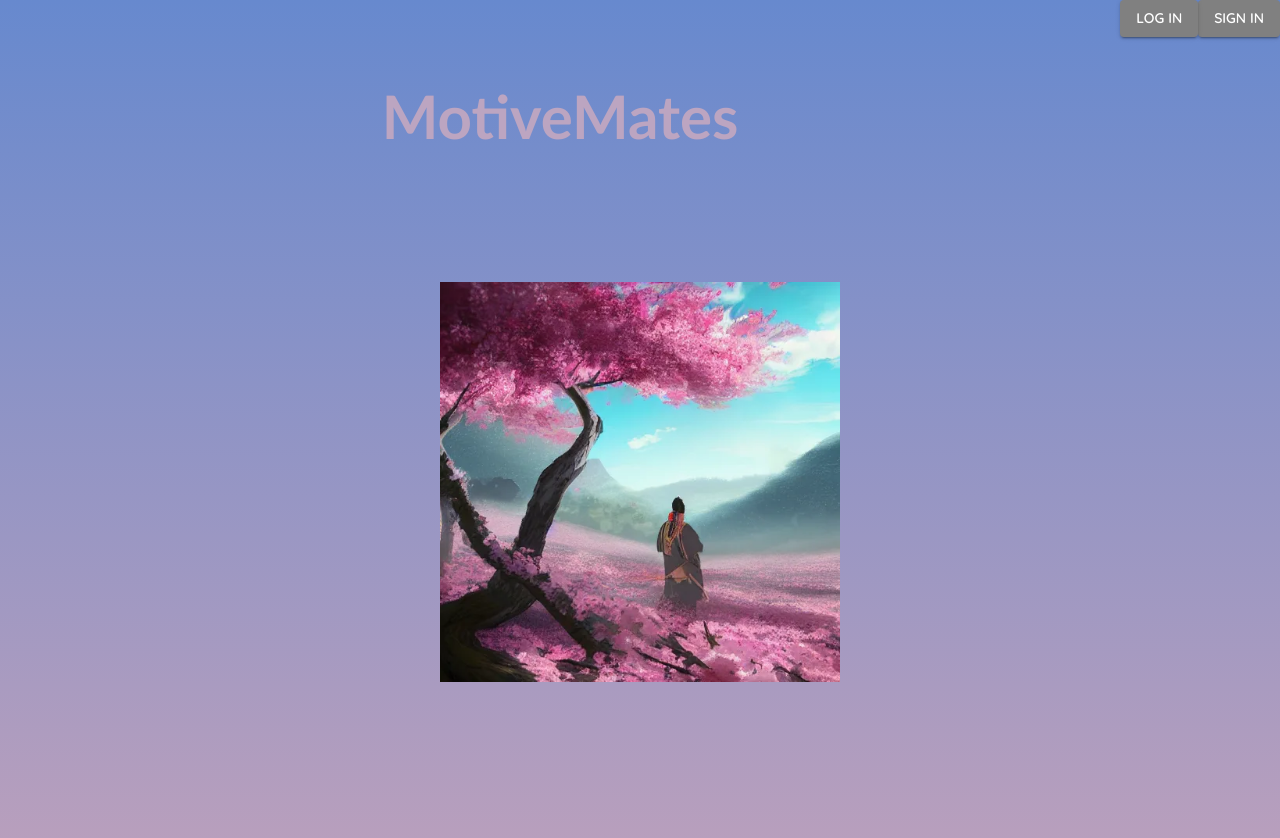
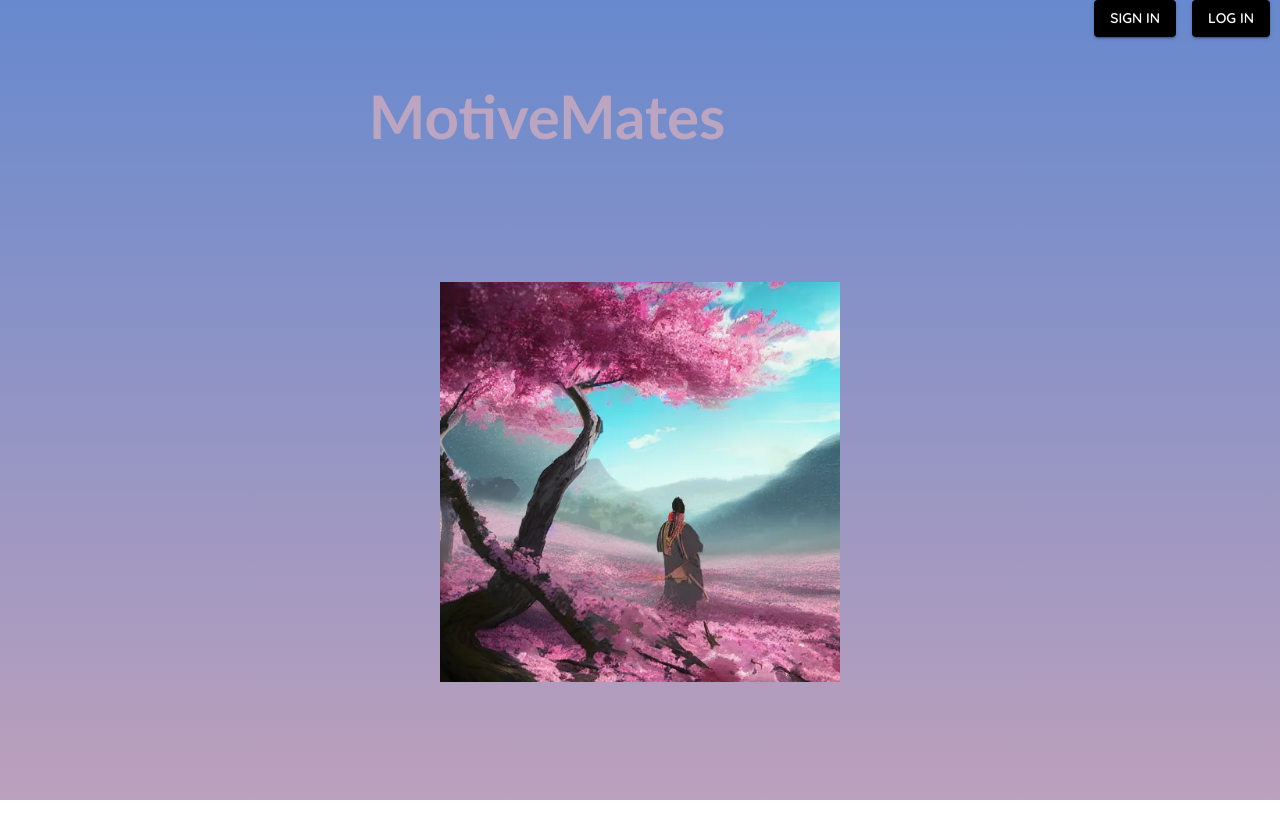
Before and after one commit to tyleryy/MotivMates, a React (Create React App) app in the folder frontend/: page / in a window 1280 px wide. Shown: the top 838 px of the page. After the commit the page ends 800 px from the top, so only its background shows below. Built offline with nearby package versions, Linux system fonts and the light colour scheme; a web font is replaced by a local one.

Commit message:
adjusted buttons

```diff
--- a/frontend/package.json
+++ b/frontend/package.json
@@ -13,6 +13,7 @@
     "@testing-library/react": "^12.0.0",
     "@testing-library/user-event": "^12.0.0",
     "axios": "^1.3.6",
+    "firebaseui": "^6.0.2",
     "react": "^17.0.2",
     "react-dom": "^17.0.2",
     "react-router-dom": "^6.10.0",
--- a/frontend/src/App.css
+++ b/frontend/src/App.css
@@ -2,7 +2,7 @@
   text-align: center;
   /* background: linear-gradient(#8bc8e4, #9198e5); */
   background: linear-gradient(#6789ce, #bca0bc);
-  height: 110vh;
+  height: 100vh;
   width: 100vw;
  }
 
@@ -17,13 +17,6 @@
  .App-logo {
   height: 40vmin;
   pointer-events: none;
- }
-
-
- @media (prefers-reduced-motion: no-preference) {
-  .App-logo {
-    animation: App-logo-spin infinite 20s linear;
-  }
  }
 
 
@@ -42,13 +35,3 @@
  .App-link {
   color: #61dafb;
  }
-
-
- @keyframes App-logo-spin {
-  from {
-    transform: rotate(0deg);
-  }
-  to {
-    transform: rotate(360deg);
-  }
- }
--- a/frontend/src/pages/Startpage.css
+++ b/frontend/src/pages/Startpage.css
@@ -9,6 +9,15 @@
     color: rgb(188, 165, 193);
   }
 
+  .auth-buttons {
+   float: right;
+   margin-right: 10px;
+  }
+
+.log-in,
+.sign-in {
+   margin-top: 10px;
+}
 
  .right {
     text-align: right;
--- a/frontend/src/pages/Startpage.js
+++ b/frontend/src/pages/Startpage.js
@@ -35,11 +35,15 @@ function Startpage() {
 
  return (
    <div>
-     <div>
-       <Button onClick={goToSignUp} variant="contained" sx={{backgroundColor: 'grey'}} href="https://pokemongohub.net/post/guide/rayquaza-raid-guide/" style={{float: 'right'}}>
+     <div className='auth-buttons'>
+       <Button className='sign-in' onClick={goToSignUp} variant="contained"
+       sx={{
+        backgroundColor: 'black',
+        marginRight: 2,
+      }} href="https://pokemongohub.net/post/guide/rayquaza-raid-guide/">
          Sign In
        </Button>
-       <Button onClick={goToLogin} variant="contained" sx={{backgroundColor: 'grey'}} href="https://pokemongohub.net/post/guide/rayquaza-raid-guide/" style={{float: 'right'}}>
+       <Button className='log-in' onClick={goToLogin} variant="contained" sx={{backgroundColor: 'black' }} href="https://pokemongohub.net/post/guide/rayquaza-raid-guide/">
          Log In
        </Button>
      </div>
```
Also changed, not shown: 1 other file (tests, documents, lock files or other folders).
